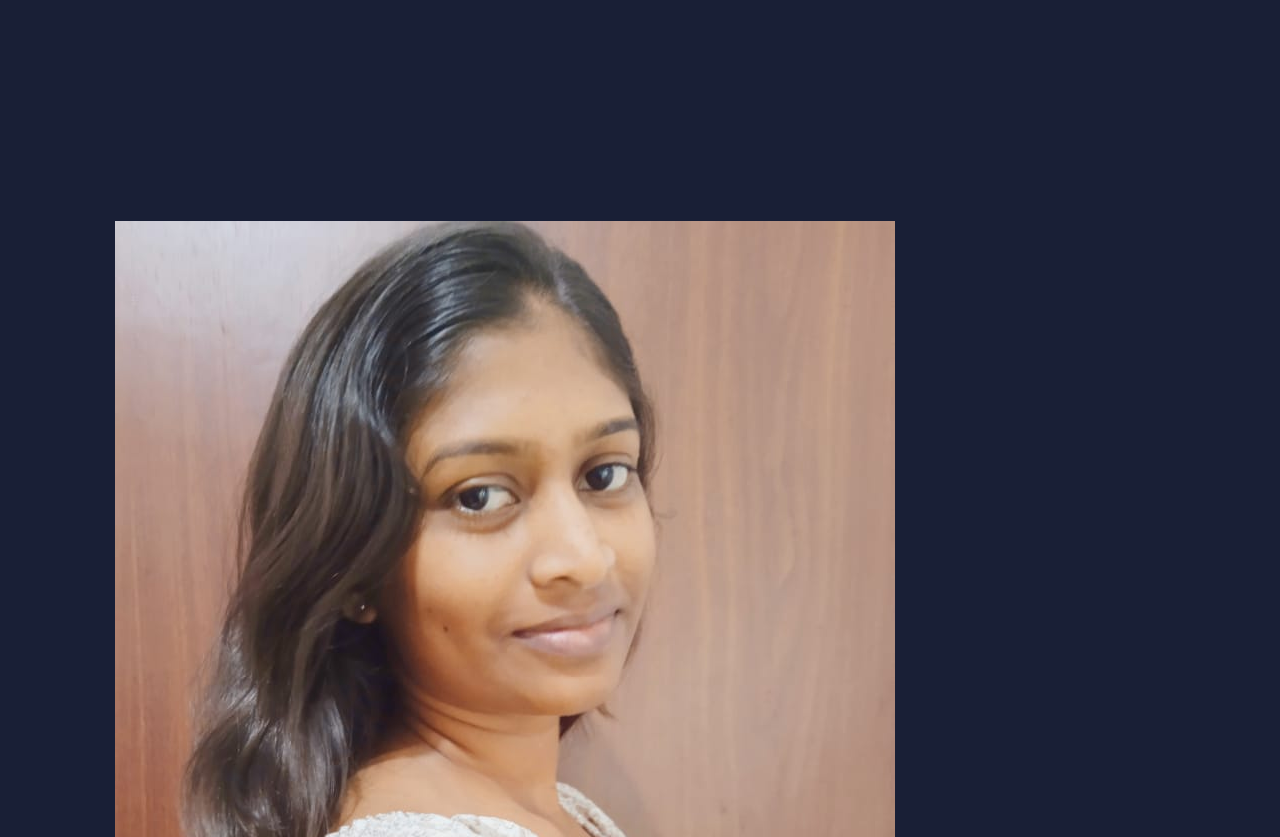
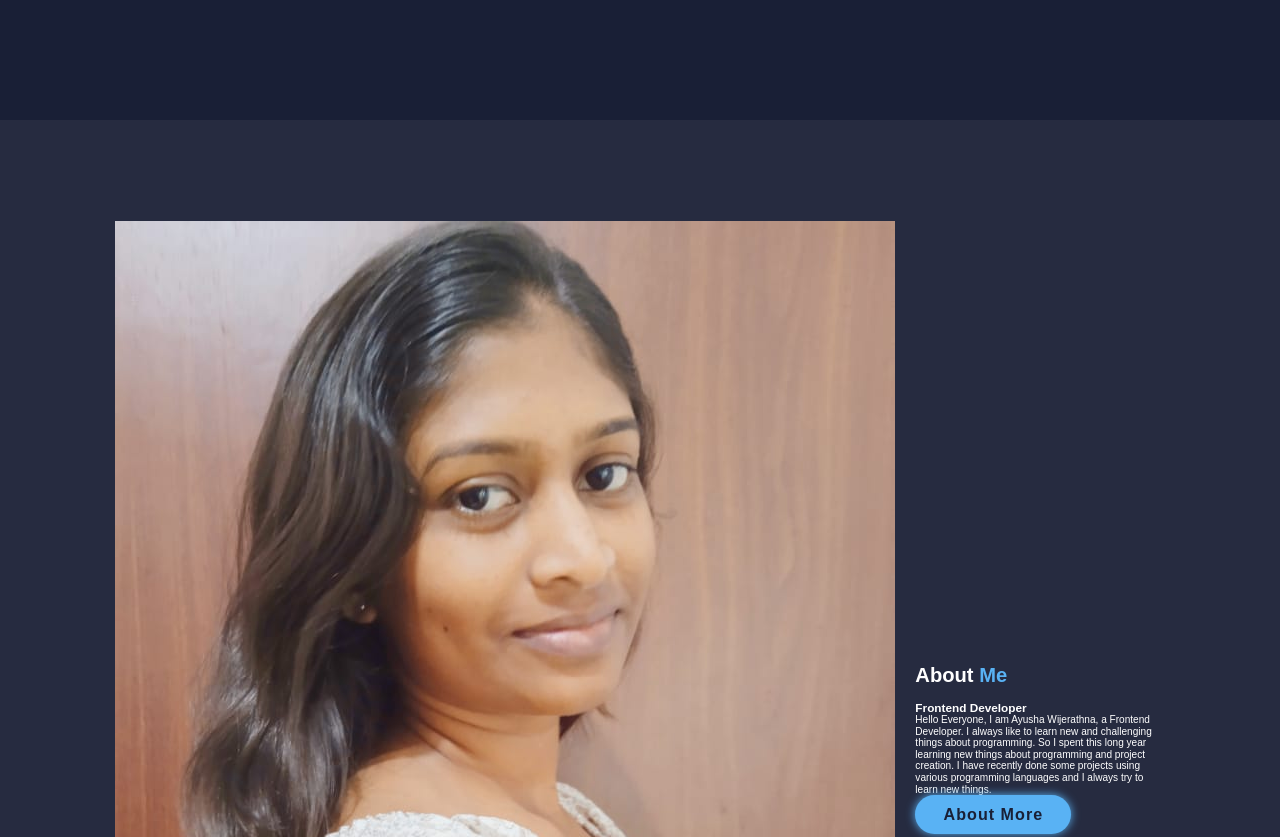
Before and after one commit to Ayusha200333/my-website, a plain HTML site: page index.html in a window 1280 px wide. Shown: the part 680-1517 px from the top of the page. Drawn offline with Linux system fonts and the light colour scheme.

Commit message:
add style to about

```diff
--- a/style/index.css
+++ b/style/index.css
@@ -173,3 +173,14 @@ span{
 .btn:hover{
     box-shadow: none;
 }
+
+
+/*---about section---*/
+
+.about{
+    display: flex;
+    justify-content: center;
+    align-items: center;
+    gap: 2rem;
+    background: var(--snd-bg-color);
+}
```
